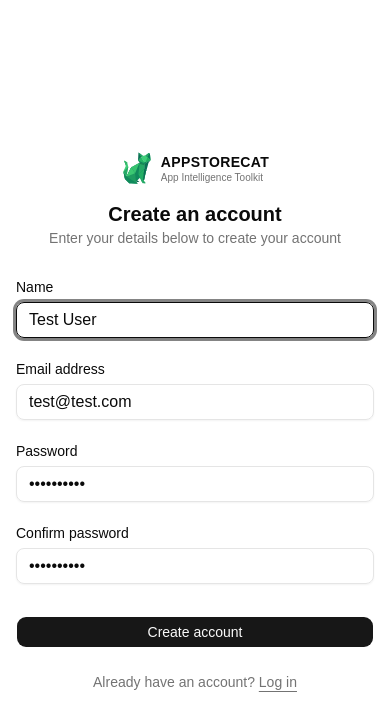
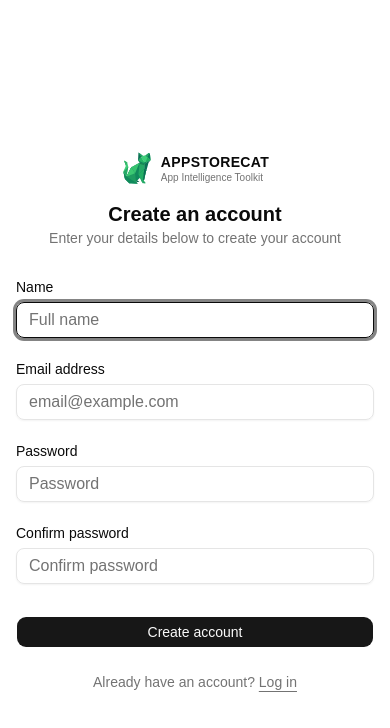
Before and after one commit to appstorecat/appstorecat, a React (Vite) app in the folder frontend/: page /register in a window 390 px wide. Shown: the top 728 px of the page. Built offline with nearby package versions, Linux system fonts and the light colour scheme.

Commit message:
fix: remove hardcoded register defaults, fix SVG icon, remove old PNG
Clear test credentials from Register form defaults.
Fix SVG viewBox for responsive rendering.
Remove legacy appgenome-icon.png.

```diff
--- a/frontend/src/pages/auth/Register.tsx
+++ b/frontend/src/pages/auth/Register.tsx
@@ -14,10 +14,10 @@ interface ValidationErrors {
 export default function Register() {
   const navigate = useNavigate()
   const register = useAuthStore((s) => s.register)
-  const [name, setName] = useState('Test User')
-  const [email, setEmail] = useState('test@test.com')
-  const [password, setPassword] = useState('Deneme123!')
-  const [passwordConfirmation, setPasswordConfirmation] = useState('Deneme123!')
+  const [name, setName] = useState('')
+  const [email, setEmail] = useState('')
+  const [password, setPassword] = useState('')
+  const [passwordConfirmation, setPasswordConfirmation] = useState('')
   const [error, setError] = useState('')
   const [fieldErrors, setFieldErrors] = useState<ValidationErrors>({})
   const [loading, setLoading] = useState(false)
```
Also changed, not shown: frontend/public/appstorecat-icon.svg, 1 other file (tests, documents, lock files or other folders).
